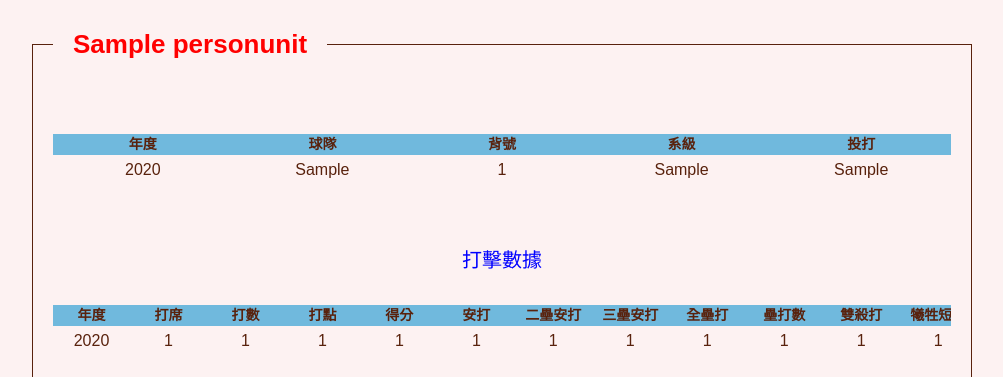
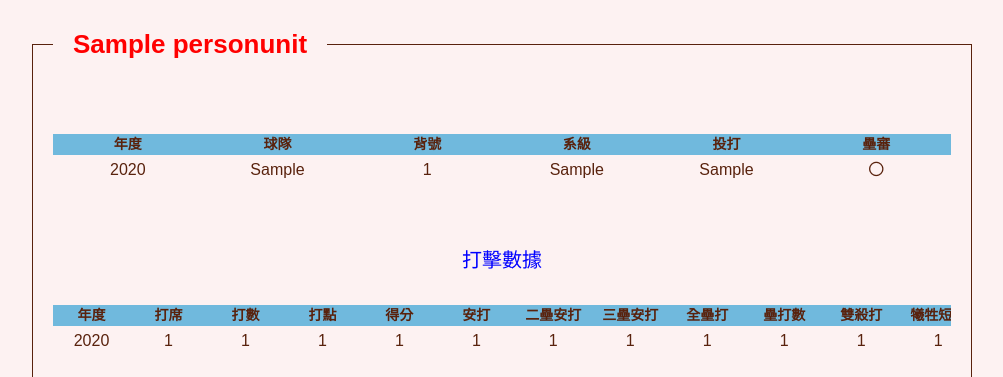
Before and after one commit to chang861224/ncba, a Django app: page /player/1/ in a window 1280 px wide. Shown: the part 240-617 px from the top of the page, without its empty margins (138-1141 px from the left). Run offline with Django 3.2, Linux system fonts and the light colour scheme; tables that the repository leaves empty hold one stand-in row (values such as "Sample post"); some web fonts are replaced.

Commit message:
umpire qualification on individual player page

```diff
--- a/static/css/base.css
+++ b/static/css/base.css
@@ -1325,7 +1325,7 @@ BASE LAYOUT
 }
 .index .player.detail .player th,
 .index .player.detail .player td{
-	width: 20%;
+	width: 16.666666%;
 }
 .index .player.list .catcher th,
 .index .player.list .catcher td{
--- a/templates/player.html
+++ b/templates/player.html
@@ -18,6 +18,7 @@
 					<th>背號</th>
 					<th>系級</th>
 					<th>投打</th>
+                    <th>壘審</th>
 				</tr>
 
                 {% for player in seasons %}
@@ -27,6 +28,12 @@
 					<td>{{ player.number }}</td>
 					<td>{{ player.dept }}</td>
 					<td>{{ player.bt }}</td>
+
+                    <td>
+                    {% if player.umpire %}
+                    〇
+                    {% endif %}
+                    </td>
 				</tr>
                 {% endfor %}
 
```
